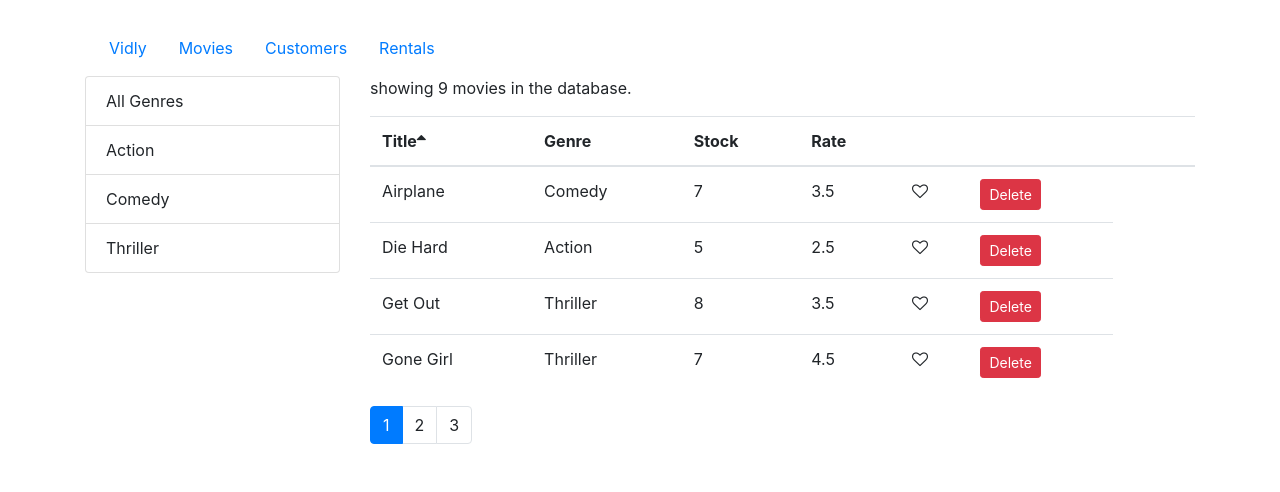
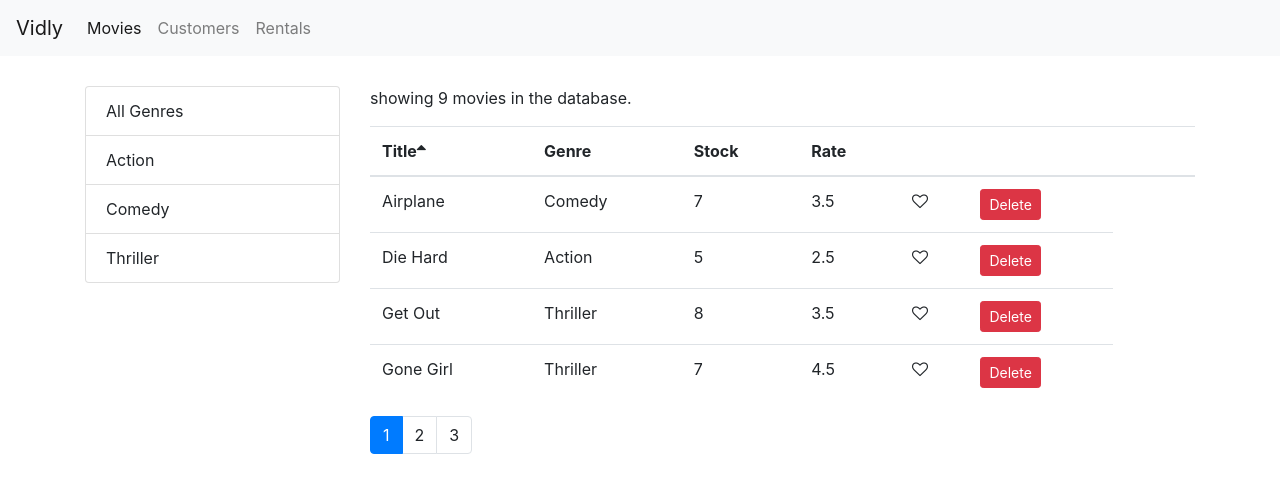
Before and after one commit to shiwen-cheng/vidly, a React (Create React App) app: page /movies in a window 1280 px wide. Shown: the top 492 px of the page. Built offline with nearby package versions, Linux system fonts and the light colour scheme.

Commit message:
optimize navbar.

```diff
--- a/src/App.js
+++ b/src/App.js
@@ -1,28 +1,28 @@
 import React, { Component } from "react";
-import logo from "./logo.svg";
-import "./App.css";
 import { Route, Switch, Redirect } from "react-router-dom";
 import Movies from "./components/movies";
 import Customers from "./components/customers";
 import Rentals from "./components/rentals";
-import NavBar from "./components/navbar";
 import NotFound from "./components/notFound";
+import NavBar from "./components/navBar";
+import "./App.css";
 
 function App() {
   return (
-    <main className="container">
+    <React.Fragment>
       <NavBar />
-      <div className="content">
+      <main className="container">
         <Switch>
+          {/* Route[path][component]*4 */}
           <Route path="/movies" component={Movies} />
           <Route path="/customers" component={Customers} />
           <Route path="/rentals" component={Rentals} />
           <Route path="/not-found" component={NotFound} />
-          <Redirect from="/" to="/movies" />
+          <Redirect exact from="/" to="/movies" />
           <Redirect to="/not-found" />
         </Switch>
-      </div>
-    </main>
+      </main>
+    </React.Fragment>
   );
 }
 
--- a/src/components/navbar.jsx
+++ b/src/components/navbar.jsx
@@ -1,30 +1,54 @@
 import React from "react";
-import { Link } from "react-router-dom";
+import { NavLink, Link } from "react-router-dom";
 
 const NavBar = (props) => {
   return (
-    <ul className="nav nav-pills card-header-pills m-2">
-      <li className="nav-item">
-        <Link className="nav-link disable" to="/movies">
+    <nav className="navbar navbar-expand-lg navbar-light bg-light">
+      <Link className="navbar-brand" to="/">
         Vidly
       </Link>
+      <button
+        className="navbar-toggler"
+        type="button"
+        data-toggle="collapse"
+        data-target="#navbarNav"
+        aria-controls="navbarNav"
+        aria-expanded="false"
+        aria-label="Toggle navigation"
+      >
+        <span className="navbar-toggler-icon"></span>
+      </button>
+      <div className="collapse navbar-collapse" id="navbarNav">
+        <ul className="navbar-nav">
+          <li className="nav-item">
+            <NavLink className="nav-link" to="/movies">
+              Movies <span className="sr-only">(current)</span>
+            </NavLink>
           </li>
           <li className="nav-item">
-        <Link className="nav-link" to="/movies">
-          Movies
-        </Link>
+            <NavLink className="nav-link" to="/customers">
+              Customers
+            </NavLink>
           </li>
           <li className="nav-item">
-        <Link className="nav-link" to="/customers">
-          Customers
-        </Link>
-      </li>
-      <li className="nav-item">
-        <Link className="nav-link" to="/rentals">
+            <NavLink className="nav-link" to="/rentals">
               Rentals
-        </Link>
+            </NavLink>
           </li>
         </ul>
+      </div>
+    </nav>
+    // <div classNameName="nav nav-pills card-header-pills m-2">
+    //   <NavLink classNameName="nav-link nav-item" to="/movies">
+    //     Movies
+    //   </NavLink>
+    //   <NavLink classNameName="nav-link nav-item" to="/customers">
+    //     Customers
+    //   </NavLink>
+    //   <NavLink classNameName="nav-link nav-item" to="">
+    //     Rentals
+    //   </NavLink>
+    // </div>
   );
 };
 
--- a/src/index.css
+++ b/src/index.css
@@ -1,5 +1,5 @@
 body {
-  padding: 20px 0 0 0;
+  padding: 0 0 0 0;
   margin: 0;
   font-family: -apple-system, BlinkMacSystemFont, "Segoe UI", "Roboto", "Oxygen",
     "Ubuntu", "Cantarell", "Fira Sans", "Droid Sans", "Helvetica Neue",
@@ -13,6 +13,9 @@
     monospace;
 }
 
+.navbar {
+  margin-bottom: 30px;
+}
 .clickable {
   cursor: pointer;
 }
```
Also changed, not shown: src/components/movieForm.jsx (added, +12 -0 lines). Lines whose indentation alone changed are shown as unchanged.
